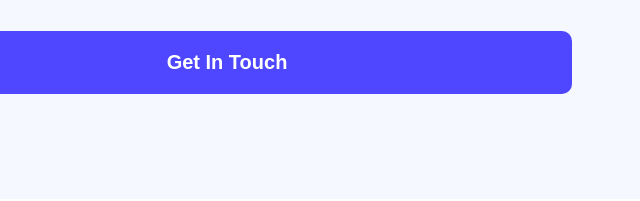
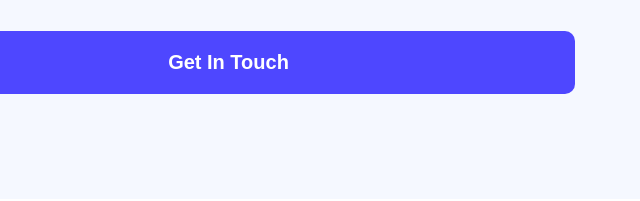
Before and after one commit to MusratJahan408/web-flow-website, a plain HTML site: page index.html in a window 1280 px wide. Shown: the part 3564-3765 px from the top of the page, 640-1280 px from the left. Drawn offline with Linux system fonts and the light colour scheme.

Commit message:
form added

```diff
--- a/index.html
+++ b/index.html
@@ -147,7 +147,7 @@
                     <input type="text" name="" id="name" placeholder="full name"><br>
                     <label for="message">Message</label><br>
                     <textarea rows="6" name="" id="message" placeholder="write your message...."></textarea><br>
-                    <input class="submit-btn btn-primary" type="" value="Get In Touch">
+                    <input class="submit-btn btn-primary" type="submit" value="Get In Touch">
                     <!-- <button class="submit-btn">Get In Touch</button> -->
                 </form>
             </div>
--- a/styles/styles.css
+++ b/styles/styles.css
@@ -259,7 +259,7 @@ textarea {
 
 .submit-btn {
     text-align: center;
-    width: 100%;
+    width: 110%;
     padding: 20px 30px;
 }
 
```
